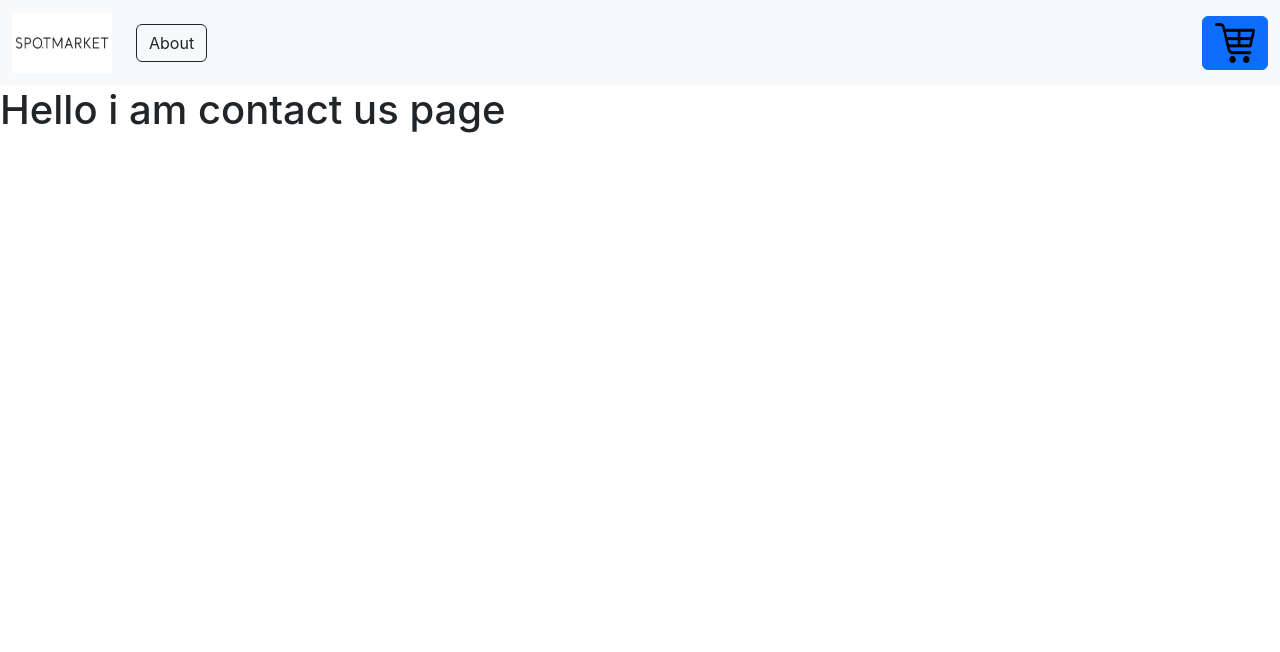
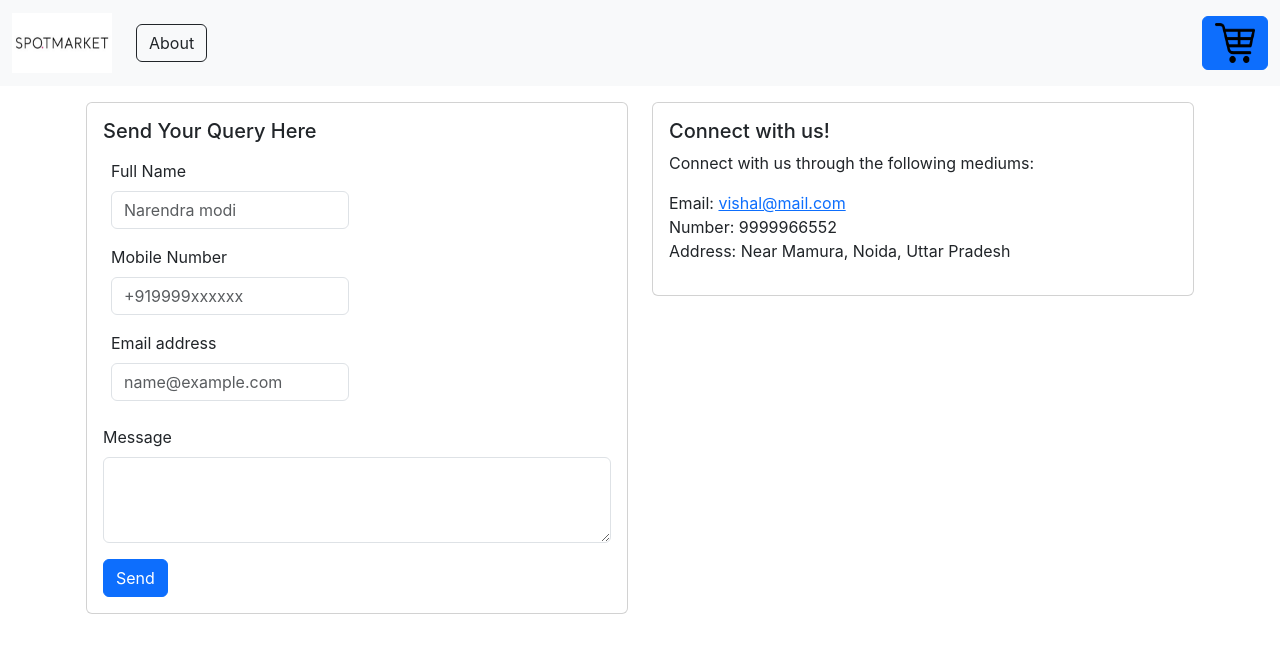
Before and after one commit to Vishal2970/E-Commerce-Fullstack, a React (Create React App) app: page /contactus in a window 1280 px wide. Shown: the top 652 px of the page. Built offline with nearby package versions, Linux system fonts and the light colour scheme.

Commit message:
added features for contact us page

```diff
--- a/src/Pages/ContactUs.jsx
+++ b/src/Pages/ContactUs.jsx
@@ -1,9 +1,104 @@
-// import { NavBar } from "../Components/NavBar";
 export function ContactUs() {
+  const handleSubmit = (e) => {
+    e.preventDefault();
+    alert("Submitted");
+  };
   return (
     <>
-    {/* <NavBar/> */}
-      <h1>Hello i am contact us page</h1>
+      <div className="container p-3">
+        <div className="row">
+          <div className="col-sm-6 mb-3 mb-sm-0">
+            <div className="card">
+              <div className="card-body">
+                <form onSubmit={handleSubmit}>
+                  <h5 className="card-title">Send Your Query Here</h5>
+                  <p className="card-text">
+                    <div className="col-sm-6 mb-3 mb-sm-0 p-2">
+                      <div className="mb-3">
+                        <label
+                          htmlFor="exampleFormControlInput1"
+                          className="form-label"
+                        >
+                          Full Name
+                        </label>
+                        <input
+                          type="text"
+                          className="form-control"
+                          id="exampleFormControlInput1"
+                          placeholder="Narendra modi"
+                        />
+                      </div>
+                      <div className="mb-3">
+                        <label
+                          htmlFor="exampleFormControlInput1"
+                          className="form-label"
+                        >
+                          Mobile Number
+                        </label>
+                        <input
+                          type="number"
+                          className="form-control"
+                          id="exampleFormControlInput1"
+                          placeholder="+919999xxxxxx"
+                        />
+                      </div>
+                      <div className="mb-3">
+                        <label
+                          htmlFor="exampleFormControlInput1"
+                          className="form-label"
+                        >
+                          Email address
+                        </label>
+                        <input
+                          type="email"
+                          className="form-control"
+                          id="exampleFormControlInput1"
+                          placeholder="name@example.com"
+                        />
+                      </div>
+                    </div>
+                    <div className="mb-3">
+                      <label
+                        htmlFor="exampleFormControlTextarea1"
+                        className="form-label"
+                      >
+                        Message
+                      </label>
+                      <textarea
+                        className="form-control"
+                        id="exampleFormControlTextarea1"
+                        rows={3}
+                        defaultValue={""}
+                      />
+                    </div>
+                  </p>
+                  <button type="submit" class="btn btn-primary">
+                    Send
+                  </button>
+                </form>
+              </div>
+            </div>
+          </div>
+
+          <div className="col-sm-6">
+            <div className="card">
+              <div className="card-body">
+                <h5 className="card-title">Connect with us!</h5>
+                <p className="card-text">
+                  Connect with us through the following mediums:
+                </p>
+                <ul className="list-unstyled">
+                  <li>
+                    Email: <a href="mailto:vishal@mail.com">vishal@mail.com</a>
+                  </li>
+                  <li>Number: 9999966552</li>
+                  <li>Address: Near Mamura, Noida, Uttar Pradesh</li>
+                </ul>
+              </div>
+            </div>
+          </div>
+        </div>
+      </div>
     </>
   );
 }
```
